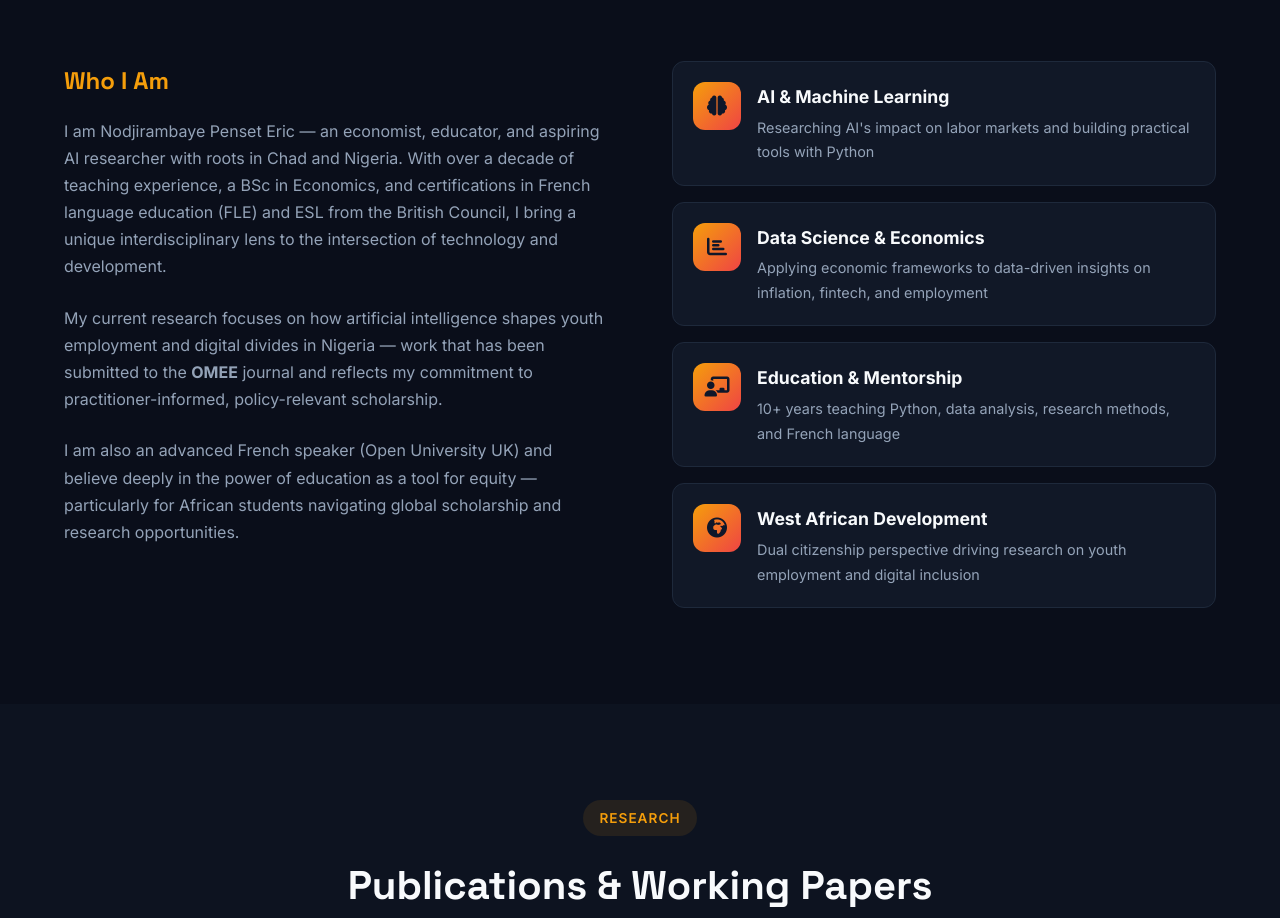
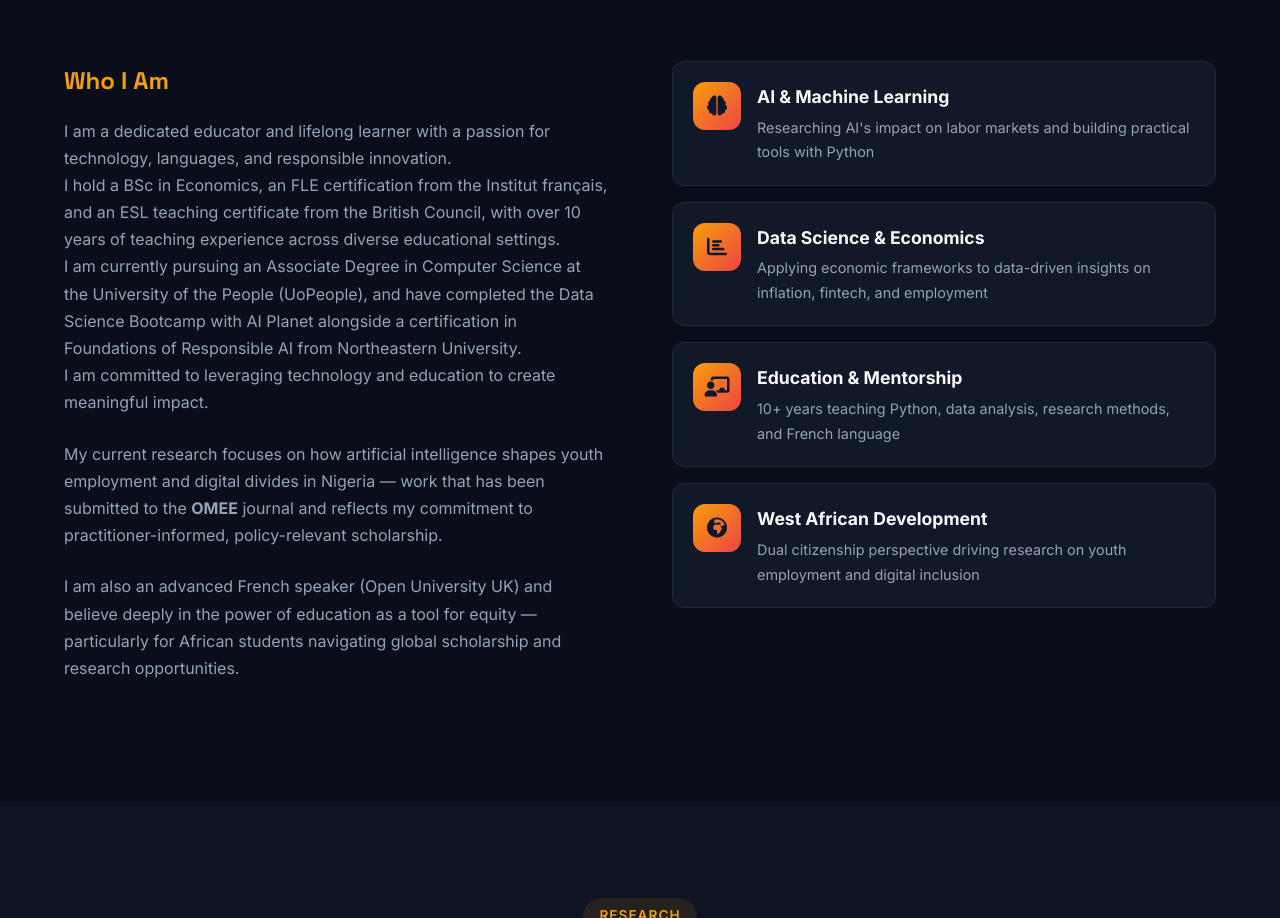
Before and after one commit to nodjirambaye/nodjirambaye-dev, a plain HTML site: page index.html in a window 1280 px wide. Shown: the part 1095-2013 px from the top of the page. Drawn offline with Linux system fonts and the light colour scheme.

Commit message:
Revise personal introduction in index.html
Updated personal description to reflect current educational pursuits and professional focus.

```diff
--- a/index.html
+++ b/index.html
@@ -940,10 +940,16 @@
             <div class="about-text">
                 <h3>Who I Am</h3>
                 <p>
-                    I am Nodjirambaye Penset Eric — an economist, educator, and aspiring AI researcher
-                    with roots in Chad and Nigeria. With over a decade of teaching experience, a BSc in Economics,
-                    and certifications in French language education (FLE) and ESL from the British Council,
-                    I bring a unique interdisciplinary lens to the intersection of technology and development.
+
+
+I am a dedicated educator and lifelong learner with a passion for technology, languages, and responsible innovation.<br>
+I hold a BSc in Economics, an FLE certification from the Institut français, and an ESL teaching certificate from the British Council, with over 10 years of teaching experience across diverse educational settings.<br>
+I am currently pursuing an Associate Degree in Computer Science at the University of the People (UoPeople), and have completed the Data Science Bootcamp with AI Planet alongside a certification in Foundations of Responsible AI from Northeastern University.<br>
+I am committed to leveraging technology and education to create meaningful impact.
+
+
+
+
                 </p>
                 <p>
                     My current research focuses on how artificial intelligence shapes youth employment
```
